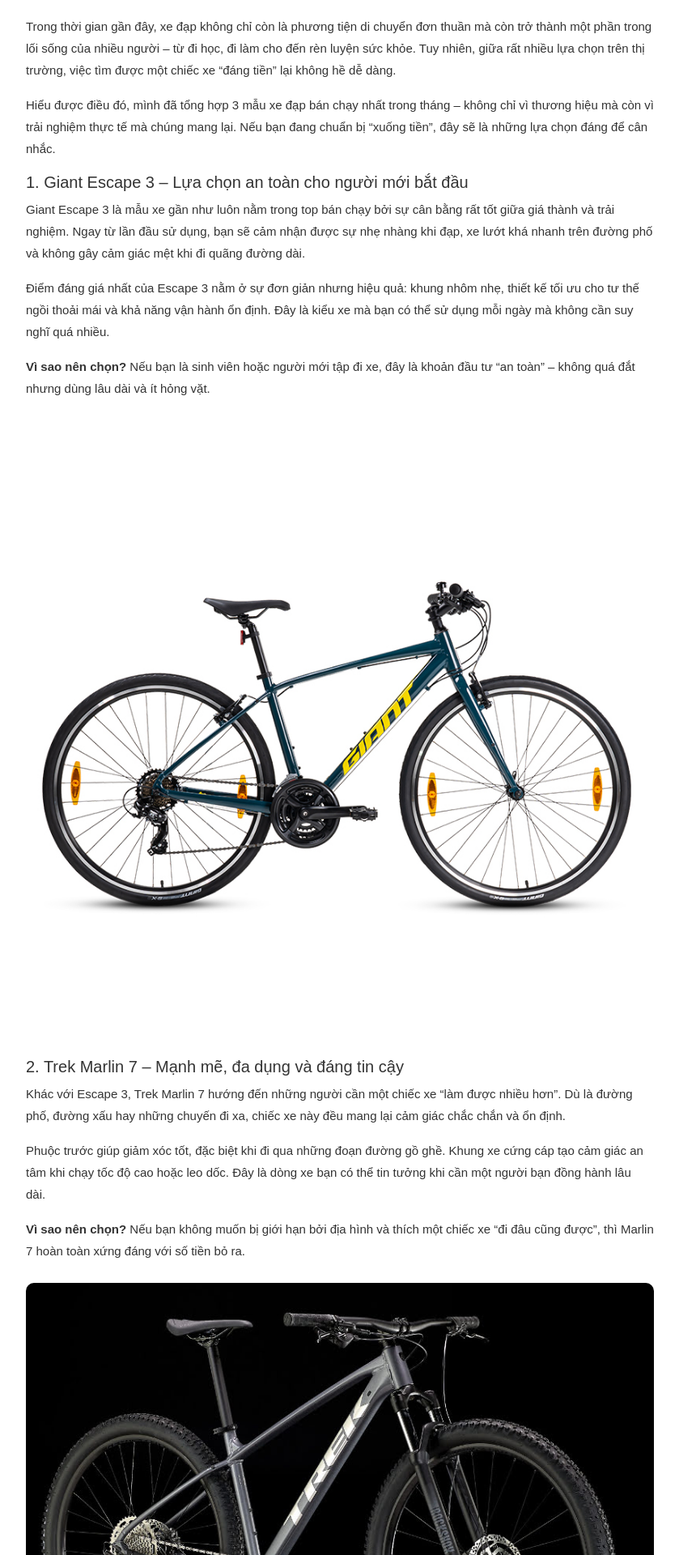
After one commit to DT0712/Website_OOP, a PHP site: page /views/blog_detail.php in a window 1280 px wide. The commit adds this page. Shown: the part 709-2629 px from the top of the page at 81% size, without its empty margins (220-1059 px from the left). Run offline with PHP 8.4, Linux system fonts and the light colour scheme.

Commit message:
update chi tiết blogs

```diff
--- /dev/null
+++ b/Guest/views/blog_detail.php
@@ -0,0 +1,385 @@
+<?php
+$current_page = basename($_SERVER['PHP_SELF']);
+include "../includes/header.php";
+
+$posts = [
+    1 => [
+    'title'   => 'Top xe đạp bán chạy tháng',
+    'tag'     => 'NEW',
+    'image'   => '../assets/images/biketop.jpg',
+    'date'    => 'Admin · 01/04/2026',
+    'content' => '
+        <p>Trong thời gian gần đây, xe đạp không chỉ còn là phương tiện di chuyển đơn thuần mà còn trở thành một phần trong lối sống của nhiều người – từ đi học, đi làm cho đến rèn luyện sức khỏe.
+        Tuy nhiên, giữa rất nhiều lựa chọn trên thị trường, việc tìm được một chiếc xe “đáng tiền” lại không hề dễ dàng.</p>
+
+        <p>Hiểu được điều đó, mình đã tổng hợp 3 mẫu xe đạp bán chạy nhất trong tháng – không chỉ vì thương hiệu mà còn vì trải nghiệm thực tế mà chúng mang lại.
+        Nếu bạn đang chuẩn bị “xuống tiền”, đây sẽ là những lựa chọn đáng để cân nhắc.</p>
+
+        <h5> 1. Giant Escape 3 – Lựa chọn an toàn cho người mới bắt đầu</h5>
+        <p>Giant Escape 3 là mẫu xe gần như luôn nằm trong top bán chạy bởi sự cân bằng rất tốt giữa giá thành và trải nghiệm.
+        Ngay từ lần đầu sử dụng, bạn sẽ cảm nhận được sự nhẹ nhàng khi đạp, xe lướt khá nhanh trên đường phố và không gây cảm giác mệt khi đi quãng đường dài.</p>
+
+        <p>Điểm đáng giá nhất của Escape 3 nằm ở sự đơn giản nhưng hiệu quả: khung nhôm nhẹ, thiết kế tối ưu cho tư thế ngồi thoải mái và khả năng vận hành ổn định.
+        Đây là kiểu xe mà bạn có thể sử dụng mỗi ngày mà không cần suy nghĩ quá nhiều.</p>
+
+        <p><b>Vì sao nên chọn?</b> Nếu bạn là sinh viên hoặc người mới tập đi xe, đây là khoản đầu tư “an toàn” – không quá đắt nhưng dùng lâu dài và ít hỏng vặt.</p>
+        <img src="../assets/images/giant-escape-3-1.jpg" style="width:100%; border-radius:10px; margin:10px 0;">
+
+        <h5> 2. Trek Marlin 7 – Mạnh mẽ, đa dụng và đáng tin cậy</h5>
+        <p>Khác với Escape 3, Trek Marlin 7 hướng đến những người cần một chiếc xe “làm được nhiều hơn”.
+        Dù là đường phố, đường xấu hay những chuyến đi xa, chiếc xe này đều mang lại cảm giác chắc chắn và ổn định.</p>
+
+        <p>Phuộc trước giúp giảm xóc tốt, đặc biệt khi đi qua những đoạn đường gồ ghề.
+        Khung xe cứng cáp tạo cảm giác an tâm khi chạy tốc độ cao hoặc leo dốc.
+        Đây là dòng xe bạn có thể tin tưởng khi cần một người bạn đồng hành lâu dài.</p>
+
+        <p><b>Vì sao nên chọn?</b> Nếu bạn không muốn bị giới hạn bởi địa hình và thích một chiếc xe “đi đâu cũng được”, thì Marlin 7 hoàn toàn xứng đáng với số tiền bỏ ra.</p>
+        <img src="../assets/images/trek-marlin-7-2.jpg" style="width:100%; border-radius:10px; margin:10px 0;">
+
+        <h5> 3. Twitter Thunder Carbon – Trải nghiệm cao cấp cho người thích tốc độ</h5>
+        <p>Twitter Thunder Carbon là lựa chọn dành cho những ai muốn nâng tầm trải nghiệm.
+        Điểm khác biệt lớn nhất nằm ở khung carbon siêu nhẹ – giúp xe tăng tốc nhanh hơn và mang lại cảm giác “lướt” rất rõ rệt so với các dòng xe phổ thông.</p>
+
+        <p>Không chỉ nhẹ, thiết kế của xe cũng mang đậm chất thể thao và hiện đại, phù hợp với những người thích sự nổi bật.
+        Khi đã quen với dòng xe này, bạn sẽ khó quay lại những mẫu xe cơ bản hơn.</p>
+
+        <p><b>Vì sao nên chọn?</b> Nếu bạn sẵn sàng đầu tư để có trải nghiệm tốt hơn, tốc độ hơn và cảm giác lái “đã” hơn, thì đây là lựa chọn rất đáng tiền.</p>
+        <img src="../assets/images/twitter-thunder-carbon-3.jpg" style="width:100%; border-radius:10px; margin:10px 0;">
+
+        <h5> Đây là những mẫu xe bán chạy nhất tháng. Đâu là lựa chọn dành cho bạn?</h5>
+        <p>Mỗi chiếc xe trong danh sách này đều hướng đến một nhóm người dùng khác nhau.
+        Nếu bạn cần sự đơn giản và tiết kiệm, Giant Escape 3 là đủ.
+        Nếu bạn muốn một chiếc xe bền bỉ, đa dụng, Trek Marlin 7 sẽ không làm bạn thất vọng.
+        Và nếu bạn đang tìm kiếm cảm giác mới mẻ, tốc độ và đẳng cấp hơn, Twitter Thunder Carbon là lựa chọn đáng để đầu tư.</p>
+
+        <p> Lời khuyên thật: hãy chọn chiếc xe phù hợp với nhu cầu hiện tại của bạn.
+        Một lựa chọn đúng ngay từ đầu sẽ giúp bạn sử dụng lâu dài và cảm thấy “đáng tiền” hơn rất nhiều.</p>
+    '
+],
+
+    2 => [
+    'title'   => 'Cách chọn xe đạp phù hợp',
+    'tag'     => 'TIPS',
+    'image'   => '../assets/images/biketip.jpg',
+    'date'    => 'Admin · 01/04/2026',
+    'content' => '
+        <p>Việc chọn một chiếc xe đạp phù hợp không đơn giản chỉ là nhìn vào giá hay mẫu mã.
+        Một chiếc xe tốt là chiếc xe phù hợp với nhu cầu sử dụng, thể trạng và thói quen di chuyển của bạn.
+        Nếu chọn sai, bạn có thể sẽ cảm thấy khó chịu khi sử dụng hoặc nhanh chóng muốn đổi xe chỉ sau một thời gian ngắn.</p>
+
+        <p>Dưới đây là những yếu tố quan trọng bạn nên cân nhắc trước khi quyết định mua xe, giúp bạn tránh lãng phí và chọn được chiếc xe thực sự “đáng tiền”.</p>
+
+        <h5> 1. Xác định rõ mục đích sử dụng</h5>
+        <p>Đây là yếu tố quan trọng nhất. Mỗi loại xe được thiết kế cho một mục đích riêng, nếu chọn đúng ngay từ đầu, bạn sẽ có trải nghiệm tốt hơn rất nhiều.</p>
+
+        <p>• <b>Đi học, đi làm, di chuyển trong thành phố:</b> nên chọn xe hybrid hoặc city bike vì nhẹ, dễ điều khiển và tiết kiệm sức.</p>
+        <p>• <b>Đường xấu, địa hình, đi phượt:</b> nên chọn mountain bike (MTB) để có độ bền và khả năng giảm xóc tốt.</p>
+        <p>• <b>Tốc độ, tập luyện thể thao:</b> road bike hoặc xe khung carbon sẽ giúp bạn đạp nhanh và hiệu quả hơn.</p>
+
+        <p><b>Lời khuyên:</b> Đừng cố chọn xe “đa năng” nếu bạn đã biết rõ nhu cầu chính của mình. Chọn đúng mục đích sẽ giúp bạn hài lòng lâu dài hơn.</p>
+
+        <h5> 2. Chọn đúng size khung – yếu tố nhiều người bỏ qua</h5>
+        <p>Một chiếc xe dù tốt đến đâu nhưng sai size vẫn sẽ gây khó chịu khi sử dụng.
+        Bạn có thể bị đau lưng, mỏi vai hoặc khó kiểm soát xe nếu khung không phù hợp.</p>
+
+        <p>• Người cao <b>160 – 170cm</b>: nên chọn size S hoặc M</p>
+        <p>• Người cao <b>170 – 180cm</b>: nên chọn size M hoặc L</p>
+        <p>• Trên <b>180cm</b>: nên chọn size L hoặc XL</p>
+
+        <p><b>Mẹo nhỏ:</b> Khi ngồi lên xe, bạn nên cảm thấy thoải mái, không bị với tay quá xa hoặc gập người quá nhiều.</p>
+
+        <h5> 3. Xác định ngân sách hợp lý</h5>
+        <p>Không phải cứ xe đắt là tốt nhất. Điều quan trọng là chiếc xe có phù hợp với nhu cầu của bạn hay không.</p>
+
+        <p>• Tầm <b>5 – 10 triệu</b>: phù hợp cho nhu cầu cơ bản, đi lại hằng ngày</p>
+        <p>• Tầm <b>10 – 20 triệu</b>: chất lượng tốt hơn, đa dụng hơn</p>
+        <p>• Trên <b>20 triệu</b>: dành cho trải nghiệm cao cấp hoặc tập luyện chuyên sâu</p>
+
+        <p><b>Lời khuyên:</b> Nếu bạn là người mới, không cần thiết phải đầu tư quá nhiều ngay từ đầu.
+        Một chiếc xe tầm trung là đủ để bạn làm quen và sử dụng lâu dài.</p>
+
+        <h5> 4. Kiểm tra kỹ nếu mua xe cũ</h5>
+        <p>Xe cũ có thể giúp bạn tiết kiệm chi phí, nhưng cũng tiềm ẩn nhiều rủi ro nếu không kiểm tra kỹ.</p>
+
+        <p>• Kiểm tra <b>khung xe</b>: không bị nứt, cong</p>
+        <p>• Kiểm tra <b>phanh</b>: hoạt động tốt, không bị bó</p>
+        <p>• Kiểm tra <b>xích, líp</b>: không bị mòn quá nhiều</p>
+
+        <p><b>Lưu ý:</b> Nếu bạn không có kinh nghiệm, nên đi cùng người có hiểu biết hoặc chọn mua ở cửa hàng uy tín.</p>
+
+        <h5> Tổng kết</h5>
+        <p>Chọn xe đạp không khó, quan trọng là bạn hiểu rõ nhu cầu của mình.
+        Hãy bắt đầu từ mục đích sử dụng, chọn đúng size, cân nhắc ngân sách và kiểm tra kỹ trước khi mua.</p>
+
+        <p>👉 Một chiếc xe phù hợp sẽ không chỉ giúp bạn di chuyển dễ dàng hơn mà còn tạo động lực để bạn duy trì thói quen đạp xe mỗi ngày.
+        Và đó mới là giá trị thực sự của một chiếc xe tốt.</p>
+    '
+],
+
+  3 => [
+    'title'   => 'Hành trình đạp xe đáng nhớ',
+    'tag'     => 'TRAVEL',
+    'image'   => '../assets/images/biketravel.jpg',
+    'date'    => 'Admin · 01/04/2026',
+    'content' => '
+        <p>Đạp xe không chỉ đơn giản là một môn thể thao, mà còn là cách để bạn cảm nhận thế giới theo một nhịp độ rất khác – chậm hơn, gần gũi hơn và chân thật hơn.
+        Không có cửa kính ngăn cách, không có tiếng động cơ ồn ào, chỉ có bạn, chiếc xe và những cung đường phía trước.</p>
+
+        <p>Trong bài viết này, mình muốn chia sẻ một vài hành trình đạp xe đáng nhớ mà bất cứ ai yêu thích xe đạp cũng nên thử ít nhất một lần.
+        Mỗi nơi mang một cảm xúc riêng, nhưng điểm chung là đều để lại những trải nghiệm rất khó quên.</p>
+
+        <h5> Cung đường Đà Lạt – Mát mẻ và đầy cảm hứng</h5>
+        <p>Đà Lạt luôn là điểm đến lý tưởng cho những chuyến đạp xe nhờ khí hậu dễ chịu quanh năm.
+        Một trong những cung đường đẹp nhất là từ trung tâm thành phố đến hồ Tuyền Lâm, dài khoảng 8km.</p>
+
+        <p>Trên đường đi, bạn sẽ cảm nhận rõ không khí se lạnh, những hàng thông xanh và khung cảnh yên bình rất đặc trưng của Đà Lạt.
+        Đây không phải là cung đường quá khó, nhưng đủ để bạn vừa vận động, vừa tận hưởng thiên nhiên.</p>
+
+        <p><b>Cảm nhận:</b> Nhẹ nhàng, thư giãn, cực kỳ phù hợp cho những chuyến đi “reset” lại bản thân.</p>
+
+        <h5> Ven biển Mũi Né – Tự do và khoáng đạt</h5>
+        <p>Nếu bạn thích cảm giác gió biển và không gian rộng mở, thì Mũi Né là lựa chọn không thể bỏ qua.
+        Đạp xe vào buổi sáng sớm, khi nắng còn nhẹ và đường còn vắng, là thời điểm lý tưởng nhất.</p>
+
+        <p>Con đường ven biển dài, thoáng, một bên là biển xanh, một bên là đồi cát tạo nên khung cảnh rất đặc biệt.
+        Cảm giác vừa đạp xe vừa nghe tiếng sóng biển thực sự rất “đã”.</p>
+
+        <p><b>Cảm nhận:</b> Tự do, thoải mái, rất phù hợp cho những ai muốn trải nghiệm cảm giác “đi thật xa”.</p>
+
+        <h5> Phố cổ Hội An – Chậm rãi và đầy hoài niệm</h5>
+        <p>Hội An có thể xem là “thiên đường xe đạp” với nhịp sống chậm và không gian yên bình.
+        Việc đạp xe quanh phố cổ, len lỏi qua từng con hẻm nhỏ mang lại một trải nghiệm rất khác so với các phương tiện khác.</p>
+
+        <p>Bạn có thể dừng lại bất cứ lúc nào để uống cà phê, chụp ảnh hoặc đơn giản là ngồi nhìn dòng người qua lại.
+        Đây là kiểu hành trình không cần vội vàng, chỉ cần tận hưởng.</p>
+
+        <p><b>Cảm nhận:</b> Nhẹ nhàng, sâu lắng, phù hợp để “sống chậm” và tận hưởng từng khoảnh khắc.</p>
+
+        <h5> Tổng kết</h5>
+        <p>Mỗi hành trình đạp xe đều mang lại một trải nghiệm khác nhau, từ nhẹ nhàng ở Đà Lạt, phóng khoáng ở Mũi Né cho đến yên bình tại Hội An.
+        Điều quan trọng không phải là bạn đi xa bao nhiêu, mà là bạn cảm nhận được gì trên từng vòng quay của bánh xe.</p>
+
+        <p> Nếu có cơ hội, hãy thử một chuyến đi như vậy.
+        Chỉ cần một chiếc xe phù hợp, một chút thời gian và tinh thần sẵn sàng khám phá, bạn sẽ có những kỷ niệm mà không chuyến đi nào khác mang lại được.</p>
+    '
+],
+
+4 => [
+    'title'   => 'Xe đạp thể thao cho người mới',
+    'tag'     => 'NEWBIE',
+    'image'   => '../assets/images/bikenewbie.jpg',
+    'date'    => 'Admin · 01/04/2026',
+    'content' => '
+        <p>Nếu bạn đang muốn bắt đầu với xe đạp thể thao nhưng chưa biết nên chọn loại nào, bắt đầu từ đâu hay cần chuẩn bị những gì, thì bạn không hề đơn độc.
+        Rất nhiều người cũng từng ở vị trí giống bạn – và tin tốt là: bắt đầu đạp xe dễ hơn bạn nghĩ rất nhiều.</p>
+
+        <p>Quan trọng nhất không phải là mua một chiếc xe thật đắt tiền, mà là chọn đúng loại phù hợp với nhu cầu và tạo được thói quen sử dụng lâu dài.</p>
+
+        <h5>🚲 1. Người mới nên bắt đầu với loại xe nào?</h5>
+        <p>Đối với người mới, bạn không cần những dòng xe quá chuyên sâu hay cấu hình cao.
+        Thay vào đó, hãy ưu tiên những dòng xe dễ sử dụng, tư thế ngồi thoải mái và phù hợp với đường phố Việt Nam.</p>
+
+        <p><b>Gợi ý:</b></p>
+        <ul>
+            <li><b>Hybrid bike (xe lai):</b> Kết hợp giữa tốc độ và sự thoải mái, phù hợp đi học, đi làm và tập thể dục.</li>
+            <li><b>City bike:</b> Thiết kế đơn giản, dễ điều khiển, rất phù hợp cho nhu cầu di chuyển hằng ngày.</li>
+        </ul>
+
+        <p> Đây là những lựa chọn “an toàn” giúp bạn làm quen với việc đạp xe mà không bị quá sức hay khó điều khiển.</p>
+
+        <h5> 2. Chọn size xe – yếu tố nhiều người bỏ qua</h5>
+        <p>Một chiếc xe phù hợp kích thước sẽ giúp bạn đạp thoải mái hơn, tránh đau lưng và hạn chế chấn thương.</p>
+
+        <ul>
+            <li>Chiều cao 150–165cm → Size S</li>
+            <li>Chiều cao 165–175cm → Size M</li>
+            <li>Chiều cao 175–185cm → Size L</li>
+        </ul>
+
+        <p> Nếu có thể, hãy thử ngồi lên xe trước khi mua để cảm nhận rõ nhất.</p>
+
+        <h5> 3. Những trang bị cần thiết khi bắt đầu</h5>
+        <p>Đạp xe an toàn quan trọng hơn bất kỳ yếu tố nào khác.
+        Dưới đây là những món cơ bản bạn nên chuẩn bị:</p>
+
+        <ul>
+            <li><b>Mũ bảo hiểm:</b> Bắt buộc – bảo vệ bạn trong mọi tình huống.</li>
+            <li><b>Găng tay:</b> Giảm đau tay khi đạp lâu.</li>
+            <li><b>Kính:</b> Chống bụi, côn trùng và ánh nắng.</li>
+            <li><b>Bơm mini / bộ vá lốp:</b> Phòng trường hợp xe bị xẹp giữa đường.</li>
+        </ul>
+
+        <p> Không cần mua tất cả ngay từ đầu, nhưng mũ bảo hiểm là thứ bạn không nên bỏ qua.</p>
+
+        <h5> 4. Bắt đầu luyện tập như thế nào?</h5>
+        <p>Đừng cố gắng đạp quá xa ngay từ ngày đầu tiên.
+        Điều quan trọng là tạo thói quen và để cơ thể thích nghi dần.</p>
+
+        <ul>
+            <li>Tuần đầu: 5–10km / ngày</li>
+            <li>Tuần 2–3: tăng lên 10–15km</li>
+            <li>Sau 1 tháng: có thể thử 20km trở lên</li>
+        </ul>
+
+        <p>Hãy giữ tốc độ vừa phải, tập trung vào cảm giác thoải mái thay vì cố gắng đi nhanh.</p>
+
+        <h5> 5. Một vài lời khuyên cho người mới</h5>
+        <ul>
+            <li>Không cần mua xe quá đắt ngay từ đầu</li>
+            <li>Ưu tiên sự thoải mái hơn tốc độ</li>
+            <li>Đạp đều đặn quan trọng hơn đạp xa</li>
+            <li>Bảo dưỡng xe định kỳ để xe luôn vận hành tốt</li>
+        </ul>
+
+        <p>Bắt đầu với xe đạp thể thao không hề khó.
+        Chỉ cần một chiếc xe phù hợp, một chút kiên trì và thói quen luyện tập, bạn sẽ nhanh chóng cảm nhận được lợi ích cả về sức khỏe lẫn tinh thần.</p>
+
+        <p> Đừng chờ “chuẩn bị hoàn hảo” mới bắt đầu.
+        Chỉ cần có xe – bạn đã sẵn sàng cho hành trình của mình rồi.</p>
+    '
+],
+    5 => [
+    'title'   => 'Kinh nghiệm bảo dưỡng xe',
+    'tag'     => 'TIPS',
+    'image'   => '../assets/images/bikefix.jpg',
+    'date'    => 'Admin · 01/04/2026',
+    'content' => '
+        <p>Một chiếc xe đạp dù tốt đến đâu cũng sẽ xuống cấp theo thời gian nếu không được bảo dưỡng đúng cách.
+        Việc chăm sóc xe định kỳ không chỉ giúp xe vận hành mượt mà hơn mà còn tiết kiệm chi phí sửa chữa về lâu dài và đảm bảo an toàn cho bạn trên mọi hành trình.</p>
+
+        <p>Điều quan trọng là bạn không cần phải là thợ chuyên nghiệp – chỉ cần nắm một vài nguyên tắc cơ bản, bạn hoàn toàn có thể tự bảo dưỡng chiếc xe của mình tại nhà.</p>
+
+        <h5> 1. Vệ sinh xích và líp – việc nhỏ nhưng cực kỳ quan trọng</h5>
+        <p>Xích là bộ phận hoạt động liên tục và dễ bám bụi bẩn nhất. Nếu không vệ sinh thường xuyên, xích sẽ nhanh mòn, gây tiếng ồn và làm việc chuyển số trở nên kém mượt.</p>
+
+        <ul>
+            <li>Lau xích bằng khăn khô sau khi đi mưa hoặc đường bụi</li>
+            <li>Tra dầu chuyên dụng mỗi 2–3 tuần</li>
+            <li>Tránh dùng dầu nhớt xe máy vì dễ bám bụi</li>
+        </ul>
+
+        <p> Một sợi xích sạch sẽ giúp xe chạy nhẹ hơn rõ rệt.</p>
+
+        <h5> 2. Kiểm tra phanh – yếu tố an toàn hàng đầu</h5>
+        <p>Phanh là bộ phận bạn không nên “để ý khi có vấn đề”, mà cần kiểm tra thường xuyên ngay cả khi xe vẫn chạy bình thường.</p>
+
+        <ul>
+            <li>Bóp thử phanh trước mỗi chuyến đi</li>
+            <li>Nếu phanh bị lỏng hoặc ăn chậm → cần chỉnh lại dây</li>
+            <li>Má phanh mòn quá 50% → nên thay ngay</li>
+        </ul>
+
+        <p> Một hệ thống phanh tốt có thể giúp bạn tránh được những tình huống nguy hiểm bất ngờ.</p>
+
+        <h5> 3. Bơm lốp đúng áp suất – đạp nhẹ hơn, đi xa hơn</h5>
+        <p>Nhiều người thường bỏ qua việc kiểm tra áp suất lốp, nhưng đây lại là yếu tố ảnh hưởng trực tiếp đến trải nghiệm đạp xe.</p>
+
+        <ul>
+            <li>Lốp xe đường phố: khoảng 80–100 PSI</li>
+            <li>Lốp địa hình: thấp hơn để tăng độ bám</li>
+            <li>Kiểm tra lốp mỗi tuần để tránh xẹp bất ngờ</li>
+        </ul>
+
+        <p> Lốp đủ hơi giúp giảm ma sát, tiết kiệm sức và hạn chế hỏng săm.</p>
+
+        <h5> 4. Kiểm tra ốc vít và khung xe</h5>
+        <p>Sau một thời gian sử dụng, các ốc vít trên xe có thể bị lỏng do rung lắc.
+        Điều này có thể gây ra tiếng kêu khó chịu hoặc thậm chí mất an toàn khi di chuyển.</p>
+
+        <ul>
+            <li>Kiểm tra định kỳ các vị trí như cổ lái, yên xe, bánh xe</li>
+            <li>Siết chặt lại nếu phát hiện lỏng</li>
+            <li>Quan sát khung xe để phát hiện nứt hoặc cong bất thường</li>
+        </ul>
+
+        <h5> 5. Giữ xe luôn sạch sẽ</h5>
+        <p>Một chiếc xe sạch không chỉ đẹp hơn mà còn giúp bạn dễ dàng phát hiện các vấn đề sớm hơn.</p>
+
+        <ul>
+            <li>Rửa xe nhẹ nhàng bằng nước và khăn mềm</li>
+            <li>Tránh xịt nước áp lực mạnh vào ổ trục</li>
+            <li>Lau khô sau khi rửa để tránh rỉ sét</li>
+        </ul>
+
+        <h5> Một vài lưu ý nhỏ nhưng hữu ích</h5>
+        <ul>
+            <li>Nếu không tự tin sửa chữa, hãy mang xe ra tiệm định kỳ 2–3 tháng/lần</li>
+            <li>Luôn mang theo bộ dụng cụ cơ bản khi đi xa</li>
+            <li>Nghe tiếng xe – nếu có âm thanh lạ, đó là dấu hiệu cần kiểm tra</li>
+        </ul>
+
+        <p>Chăm sóc xe đạp không hề phức tạp, nhưng lại mang đến sự khác biệt rất lớn trong trải nghiệm sử dụng.
+        Một chiếc xe được bảo dưỡng tốt sẽ luôn mang lại cảm giác êm ái, nhẹ nhàng và đáng tin cậy trên mọi cung đường.</p>
+
+        <p> Hãy dành một chút thời gian cho chiếc xe của bạn – nó sẽ “đáp lại” bằng những hành trình mượt mà hơn rất nhiều.</p>
+    '
+],
+
+];
+
+$id = isset($_GET['id']) ? (int)$_GET['id'] : 1;
+$post = $posts[$id] ?? $posts[1];
+?>
+
+<div class="container mt-4 mb-5" style="max-width: 800px;">
+
+    <!-- Breadcrumb -->
+    <nav style="font-size:13px; color:#999; margin-bottom:20px;">
+        <a href="blog.php" style="color:#e60000; text-decoration:none;">← Quay lại Blog</a>
+    </nav>
+
+    <!-- Tag -->
+    <span style="background:#00bcd4; color:white; padding:4px 12px;
+                 border-radius:20px; font-size:12px; font-weight:bold;">
+        <?= $post['tag'] ?>
+    </span>
+
+    <!-- Tiêu đề -->
+    <h2 style="margin-top:15px; font-weight:700;">
+        <?= $post['title'] ?>
+    </h2>
+
+    <!-- Tác giả -->
+    <small class="text-muted">By <?= $post['date'] ?></small>
+
+    <!-- Ảnh chính -->
+    <img src="<?= $post['image'] ?>"
+         style="width:100%; height:400px; object-fit:cover;
+                border-radius:15px; margin:20px 0;">
+
+    <!-- Nội dung -->
+    <div style="font-size:15px; line-height:1.8; color:#333;">
+        <?= $post['content'] ?>
+    </div>
+
+    <!-- Divider -->
+    <hr style="margin:40px 0;">
+
+    <!-- Bài viết liên quan -->
+    <h5 style="font-weight:700; margin-bottom:20px;">Bài viết liên quan</h5>
+    <div class="row">
+        <?php foreach($posts as $pid => $p): ?>
+            <?php if($pid != $id): ?>
+            <div class="col-md-6 mb-3">
+                <a href="blog_detail.php?id=<?= $pid ?>"
+                   style="text-decoration:none; color:inherit;">
+                    <div class="post-card">
+                        <img src="<?= $p['image'] ?>"
+                             style="width:100%; height:160px;
+                                    object-fit:cover; border-radius:10px;">
+                        <h6 style="margin-top:8px; font-weight:600;">
+                            <?= $p['title'] ?>
+                        </h6>
+                        <small class="text-muted">By <?= $p['date'] ?></small>
+                    </div>
+                </a>
+            </div>
+            <?php endif; ?>
+        <?php endforeach; ?>
+    </div>
+
+</div>
+
+<?php include "../includes/footer.php"; ?>
+</body>
+</html>
```
Also changed, not shown: Guest/views/blog.php (+38 -22 lines).
